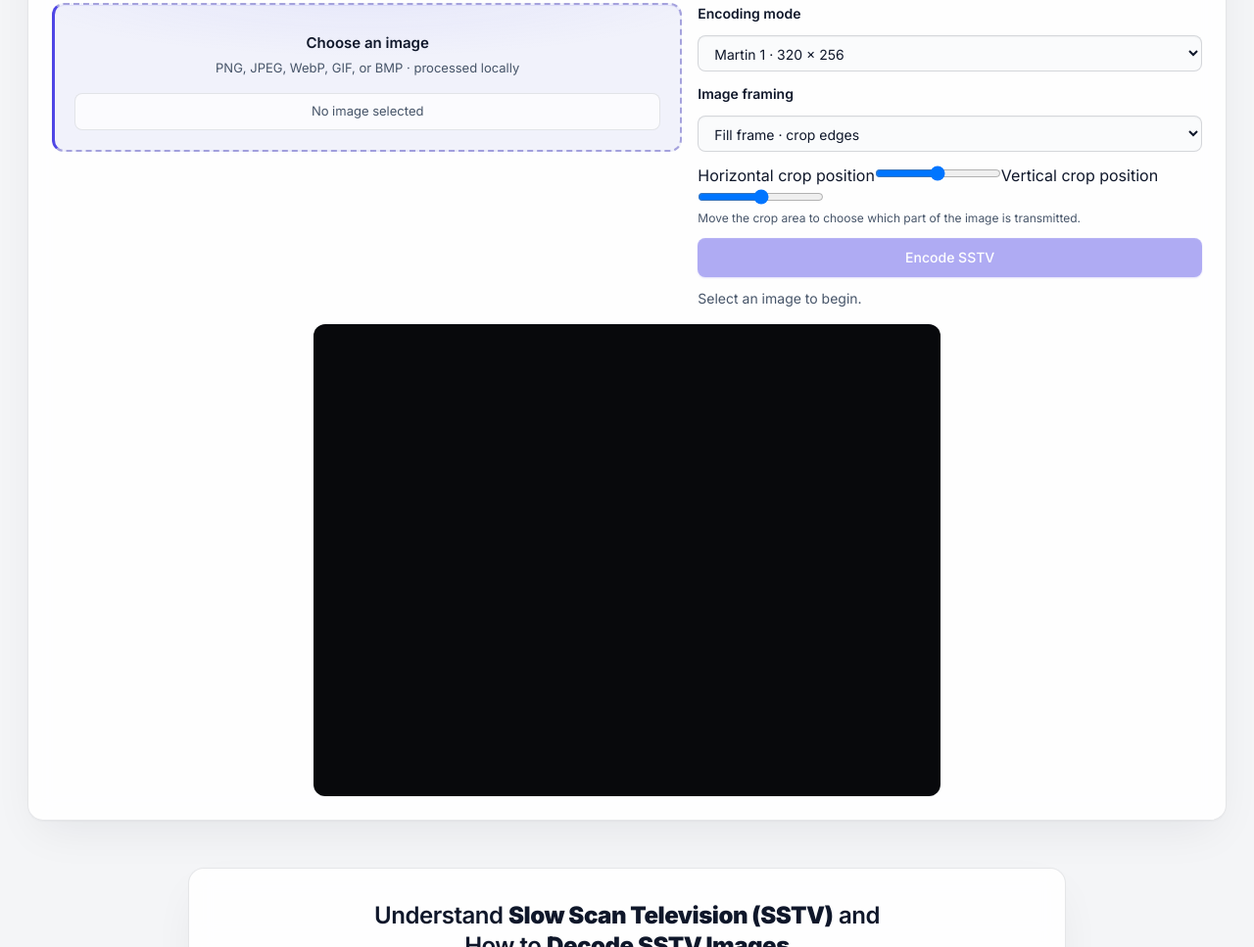
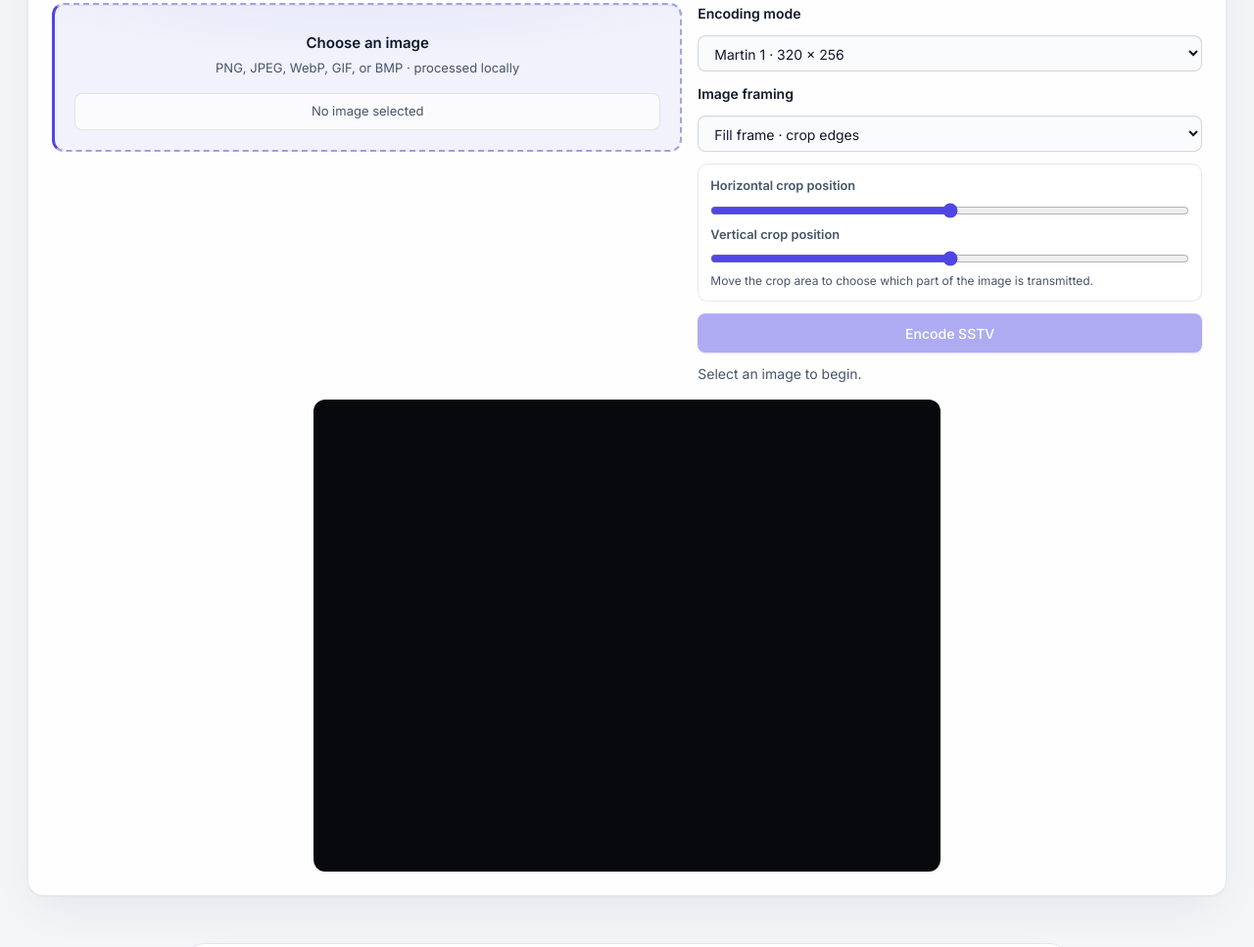
Before and after one commit to erikraft/SSTV, a website built with Vite: page index.html in a window 1280 px wide. Shown: the part 948-1915 px from the top of the page at 98% size. Built offline with nearby package versions, Linux system fonts and the light colour scheme; some packages are replaced by stand-ins of ours; what vanilla-cookieconsent would draw is missing.

Commit message:
Style image framing controls

```diff
--- a/src/encoder.css
+++ b/src/encoder.css
@@ -7,3 +7,8 @@
 .encoder-preview-wrap .encoder-preview{width:100%;max-height:480px;margin:0;border:0;border-radius:0}
 .encoder-audio-player{display:block;width:min(100%,640px);margin:.85rem auto 0}
 .encoder-audio-player[hidden]{display:none}
+
+.image-position-controls{display:grid;grid-template-columns:1fr;gap:.45rem;padding:.75rem;border:1px solid var(--app-border);border-radius:10px;background:var(--app-surface,transparent)}
+.image-position-controls[hidden]{display:none}
+.image-position-controls label{font-size:.8rem;font-weight:600;color:var(--app-muted)}
+.image-position-controls input[type=range]{width:100%;accent-color:var(--app-accent)}
```
